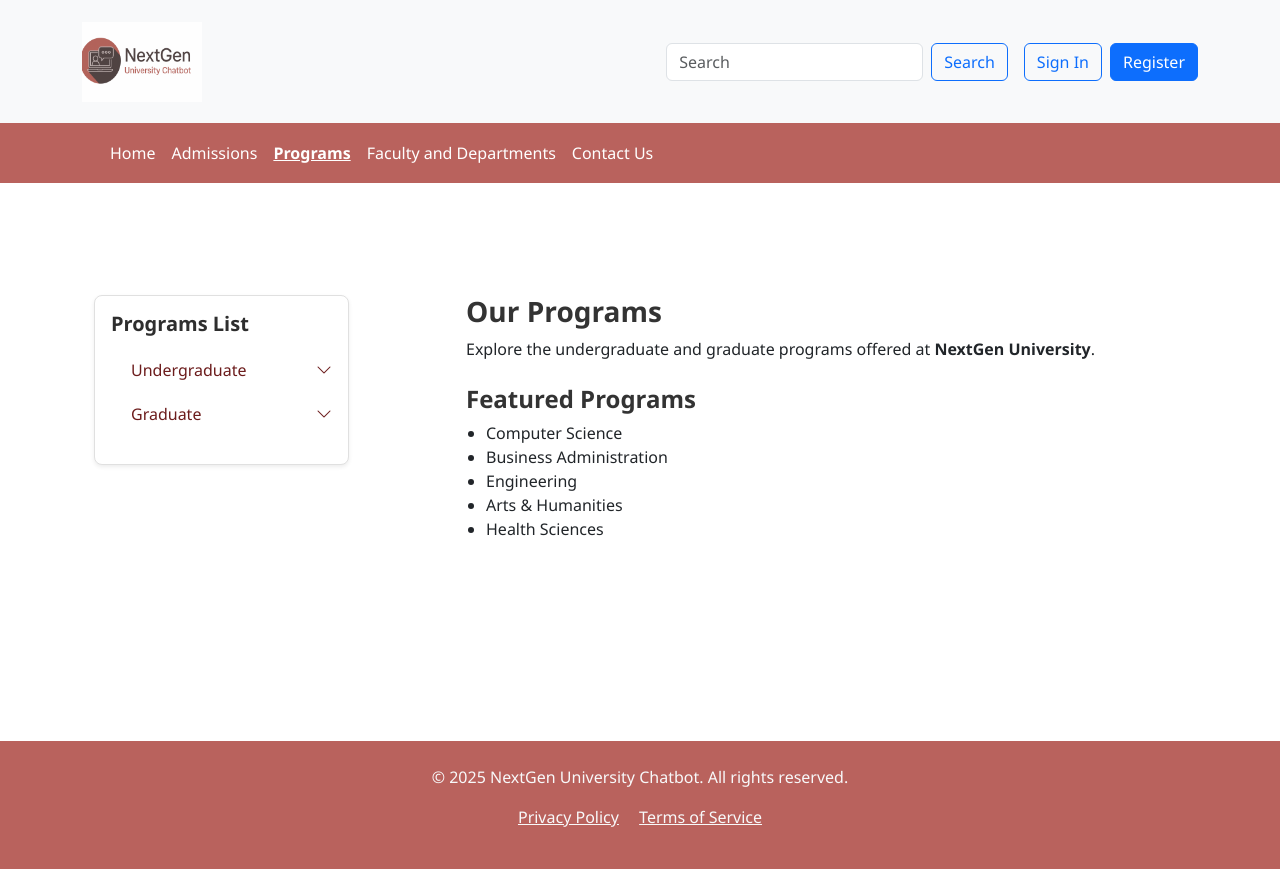
After one commit to adjgonzalez/NextGenUniversityChatbot, a Django app: page /programs/ in a window 1280 px wide. The commit adds this page. Run offline with Django 5.2, Linux system fonts and the light colour scheme.

Commit message:
Program Pages

```diff
--- /dev/null
+++ b/uni-chatbot/mychatbot/static/mychatbot/pages.css
@@ -0,0 +1,198 @@
+
+/* Navbar alignment fix */
+.navbar-nav .nav-item {
+  display: flex;
+  align-items: center;
+}
+
+/* Default link style */
+.navbar-nav .nav-link {
+  color: #fff !important;         /* Make all nav links white */
+  padding: 10px 15px;
+  text-decoration: none;
+  vertical-align: middle;
+}
+
+/* Hover effect */
+.navbar-nav .nav-link:hover {
+  color: #f8f8f8 !important;
+}
+
+/* Active link style */
+.navbar-nav .nav-link.active {
+  color: #fff !important;
+  font-weight: bold;
+  text-decoration: underline;
+}
+
+/* Remove blue link focus outline */
+.navbar-nav .nav-link:focus,
+.navbar-nav .nav-link:visited,
+.navbar-nav .nav-link:active {
+  color: #fff !important;
+  text-decoration: none;
+  outline: none;
+}
+
+
+/* === Programs Page Styling === */
+
+.programs-container {
+  padding-top: 40px;
+  padding-bottom: 40px;
+}
+
+.programs-container h3,
+.programs-container h4,
+.programs-container h5 {
+  color: #333;
+}
+
+.programs-list .program-link {
+  display: block;
+  padding: 6px 0;
+  color: #6c1c1c;
+  text-decoration: none;
+  font-weight: 500;
+  transition: all 0.2s ease-in-out;
+}
+
+.programs-list .program-link:hover {
+  color: #a43d3d;
+  text-decoration: underline;
+}
+
+.card {
+  border-radius: 8px;
+  border: 1px solid #e0e0e0;
+  background-color: #fff;
+}
+
+.card h5 {
+  color: #2e2e2e;
+}
+
+.card p {
+  margin-bottom: 8px;
+}
+
+.container ul {
+  padding-left: 20px;
+}
+
+/* For smaller screens */
+@media (max-width: 768px) {
+  .programs-container .card {
+    margin-bottom: 20px;
+  }
+}
+
+.program-link {
+  text-decoration: none;
+  color: #333;
+  font-weight: 600;
+  cursor: pointer;
+}
+
+.program-link:hover {
+  color: #007BFF;
+}
+
+.nested-link {
+  text-decoration: none;
+  color: #555;
+  display: block;
+  padding: 3px 0;
+}
+
+.nested-link:hover {
+  color: #007BFF;
+}
+
+.bi {
+  transition: transform 0.3s ease;
+}
+
+a[aria-expanded="true"] .bi {
+  transform: rotate(180deg);
+}
+
+.program-link {
+  text-decoration: none;
+  color: #333;
+  font-weight: 600;
+  cursor: pointer;
+}
+
+.program-link:hover {
+  color: #007BFF;
+}
+
+.nested-link {
+  text-decoration: none;
+  color: #555;
+  display: block;
+  padding: 3px 0;
+}
+
+.nested-link:hover {
+  color: #007BFF;
+}
+
+.bi {
+  transition: transform 0.3s ease;
+}
+
+/* Rotate arrow on expand */
+.program-link[aria-expanded="true"] .bi {
+  transform: rotate(180deg);
+}
+
+.breadcrumb {
+  background-color: transparent !important;
+}
+
+.breadcrumb-item a {
+  color: #0d6efd !important; /* Bootstrap blue for links */
+  text-decoration: none;
+}
+
+.breadcrumb-item a:hover {
+  text-decoration: underline;
+}
+
+.breadcrumb-item.active {
+  color: #212529 !important; /* standard dark text for the active breadcrumb */
+  font-weight: 500;
+}
+
+
+/* Force breadcrumb text to be visible and consistent */
+nav.breadcrumb-nav,
+nav[aria-label="breadcrumb"] .breadcrumb {
+  background-color: transparent !important;
+  padding: 0;
+  margin-bottom: 1rem;
+}
+
+/* All breadcrumb items */
+.breadcrumb-item {
+  color: #212529 !important; /* readable dark text */
+  font-weight: 500;
+}
+
+/* Breadcrumb links */
+.breadcrumb-item a {
+  color: #0d6efd !important; /* Bootstrap blue */
+  text-decoration: none !important;
+}
+
+.breadcrumb-item a:hover {
+  text-decoration: underline !important;
+  color: #0a58ca !important; /* darker hover blue */
+}
+
+/* Active breadcrumb (current page) */
+.breadcrumb-item.active {
+  color: #212529 !important; /* visible gray/black */
+}
--- a/uni-chatbot/mychatbot/templates/base/base.html
+++ b/uni-chatbot/mychatbot/templates/base/base.html
@@ -4,16 +4,28 @@
   <head>
     <meta charset="UTF-8" />
     <meta name="viewport" content="width=device-width, initial-scale=1.0" />
+
     <title>
-      {% block title %}
-        Django App
-      {% endblock %}
+      {% block title %}Programs{% endblock %}
     </title>
+
+    <title>Programs</title>
+    {% block head %}{% endblock %}
+
+
     <!-- Bootstrap CSS CDN -->
     <link href="https://cdn.jsdelivr.net/npm/bootstrap@5.3.1/dist/css/bootstrap.min.css" rel="stylesheet">
     <!-- Custom CSS files-->
     <link rel="stylesheet" href="{% static 'mychatbot/style.css' %}">
     <link rel="stylesheet" href="{% static 'mychatbot/admissions.css' %}">
+    <link rel="stylesheet" href="{% static 'mychatbot/pages.css' %}">
+    <!-- Bootstrap Icons (for arrow icons) -->
+    <link href="https://cdn.jsdelivr.net/npm/bootstrap-icons@1.10.5/font/bootstrap-icons.css" rel="stylesheet">
+
+    <!-- Bootstrap JS (for collapse functionality) -->
+    <script src="https://cdn.jsdelivr.net/npm/bootstrap@5.3.0/dist/js/bootstrap.bundle.min.js"></script>
+
+
   </head>
   <body>
     {% include "./navbar.html" %}
--- a/uni-chatbot/mychatbot/templates/base/navbar.html
+++ b/uni-chatbot/mychatbot/templates/base/navbar.html
@@ -28,7 +28,7 @@
       <ul class="navbar-nav me-auto mb-2 mb-lg-0">
         <li class="nav-item"><a class="nav-link {% if request.path == '/' %}active{% endif %}" href="/">Home</a></li>
         <li class="nav-item"><a class="nav-link {% if request.path == '/admissions/' %}active{% endif %}" href="/admissions/">Admissions</a></li>
-        <li class="nav-item"><a class="nav-link" href="/">Programs</a></li>
+        <li class="nav-item"><a class="nav-link {% if request.path == '/programs/' %}active{% endif %}" href="/programs/">Programs</a></li>
         <li class="nav-item"><a class="nav-link {% if request.path == '/faculty/' %}active{% endif %}" href="/faculty/">Faculty and Departments</a></li>
         <li class="nav-item"><a class="nav-link {% if request.path == '/contact/' %}active{% endif %}" href="/contact/">Contact Us</a></li>
       </ul>
--- /dev/null
+++ b/uni-chatbot/mychatbot/templates/base/programs.html
@@ -0,0 +1,83 @@
+{% extends 'base/base.html' %}
+{% load static %}
+
+{% block title %}Programs{% endblock %}
+
+{% block content %}
+<div class="programs-container container my-5">
+    <div class="row justify-content-between">
+        <!-- Programs List Card -->
+        <div class="col-md-3 mb-4">
+            <div class="card shadow-sm p-3">
+                <h5 class="fw-bold mb-3">Programs List</h5>
+                <ul class="list-unstyled programs-list">
+
+                <!-- Undergraduate -->
+                <li>
+                    <a class="program-link d-flex justify-content-between align-items-center"
+                    data-bs-toggle="collapse"
+                    href="#undergraduateList"
+                    role="button"
+                    aria-expanded="false"
+                    aria-controls="undergraduateList">
+                    Undergraduate
+                    <i class="bi bi-chevron-down"></i>
+                    </a>
+                    <ul class="collapse ms-3 mt-2" id="undergraduateList" data-bs-parent="#programsAccordion">
+                    {% for program in programs.Undergraduate %}
+                        <li>
+                        <a href="{% url 'programs_detail1' program.slug %}" class="nested-link">
+                            {{ program.name }}
+                        </a>
+                        </li>
+                    {% endfor %}
+                    </ul>
+                </li>
+
+                <!-- Graduate -->
+                <li class="mt-2">
+                    <a class="program-link d-flex justify-content-between align-items-center"
+                    data-bs-toggle="collapse"
+                    href="#graduateList"
+                    role="button"
+                    aria-expanded="false"
+                    aria-controls="graduateList">
+                    Graduate
+                    <i class="bi bi-chevron-down"></i>
+                    </a>
+                    <ul class="collapse ms-3 mt-2" id="graduateList" data-bs-parent="#programsAccordion">
+                    {% for program in programs.Graduate %}
+                        <li>
+                        <a href="{% url 'programs_detail1' program.slug %}" class="nested-link">
+                            {{ program.name }}
+                        </a>
+                        </li>
+                    {% endfor %}
+                    </ul>
+                </li>
+            </div>
+        </div>
+
+
+        <!-- Main Programs Info -->
+
+        <div class="col-md-8 mb-4">
+        <h3 class="fw-bold">Our Programs</h3>
+        <p>
+            Explore the undergraduate and graduate programs offered at
+            <strong>NextGen University</strong>.
+        </p>
+
+        <h4 class="fw-bold mt-4">Featured Programs</h4>
+        <ul>
+            <li>Computer Science</li>
+            <li>Business Administration</li>
+            <li>Engineering</li>
+            <li>Arts & Humanities</li>
+            <li>Health Sciences</li>
+        </ul>
+        </div>
+
+    </div>
+</div>
+{% endblock %}
--- a/uni-chatbot/mychatbot/urls.py
+++ b/uni-chatbot/mychatbot/urls.py
@@ -8,4 +8,6 @@ urlpatterns = [
     path("admissions/load/<str:page_name>/", views.load_sidebar_content, name="load_sidebar_content"),  # AJAX
     path("contact/", views.contact, name="contact"),
     path("faculty/", views.faculty, name="faculty"),
+    path("programs/", views.programs, name="programs"),
+    path('programs/<slug:program_slug>/', views.programs_detail1, name='program_detail'),path("programs_detail1/", views.programs_detail1, name="programs_detail1"),
 ]
--- a/uni-chatbot/mychatbot/views.py
+++ b/uni-chatbot/mychatbot/views.py
@@ -1,6 +1,7 @@
 from django.shortcuts import render
 from django.template.loader import render_to_string
 from django.http import JsonResponse
+from django.http import Http404
 
 # Home page
 def index(request):
@@ -44,3 +45,95 @@ def contact(request):
 # Faculty page
 def faculty(request):
     return render(request, "base/faculty.html")
+
+
+def programs(request):
+    return render(request, 'base/programs.html', {'programs': PROGRAMS})
+
+
+PROGRAMS = {
+    'Undergraduate': [
+        {
+            'name': 'BSc in Computer Science',
+            'slug': 'bsc-in-computer-science',
+            'degree': 'BSc',
+            'duration': '4 years',
+            'routes': 'Course-based',
+            'enrollment_status': 'Full-time',
+            'campus': "St. John's",
+            'description': (
+            'Learn programming, algorithms, AI, and software development. '
+            'Computer science deals with the theoretical foundations of information and computation, and with practical techniques for their implementation and application. '
+            'Virtually every discipline – practical, theoretical or creative – is experiencing the influence of computers. The ever-increasing dependence on computer technology '
+            'in our daily lives presents rich opportunities for those interested in the design of new applications and systems. Every career can benefit from a deeper understanding of computing. '
+            'The technology skills a major in computer science helps develop will make you indispensable and relevant no matter your position. '
+            'We offer individual courses and full programs so any student can develop their computer skills and interest regardless of their career trajectory. '
+            'Memorial’s Co-operative Internship in Computer Science (CICS) provides an opportunity for you to obtain rewarding placements in computer industries. '
+            'The internship program includes a paid placement of eight to 16 months so you can explore career options and develop workplace skills at the same time. '
+            'We offer major, minor and honours programs leading to either a bachelor of arts (BA) or bachelor of science (B.Sc.) in Computer Science. '
+            'Joint programs are available in: '
+
+            ),
+            'joint_programs': [
+                'Applied Mathematics and Computer Science (B.Sc. major)',
+                'Computer Science and Economics (B.Sc. major)',
+                'Computer Science and Physics (B.Sc. major and honours)',
+                'Computer Science and Pure Mathematics (B.Sc. major and honours)',
+                'Computer Science and Statistics (B.Sc. major and honours)',
+            ],
+        },
+        {
+            'name': 'BA in Economics',
+            'slug': 'ba-in-economics',
+            'degree': 'BA',
+            'duration': '3 years',
+            'description': 'Study economics, finance, and market theory. '
+            'Economics is a versatile field that deals with the analysis and management of production, '
+            'distribution and consumption of goods and services. Economics gives us the analytical tools to understand questions '
+            'such as how prices are determined, why some people are unemployed, why interest rates rise and fall, '
+            'and why product is traded between nations.'
+        }
+    ],
+    'Graduate': [
+        {
+            'name': 'MBA',
+            'slug': 'mba',
+            'degree': 'MBA',
+            'duration': '2 years',
+            'description': 'Advanced business management, leadership, and strategy. The MBA program is made up of 20 courses to be '
+            'completed on a part-time or full-time basis. Our MBA program is offered on campus in St. John’s and is not available online. '
+            'Required courses include business ethics, leadership skills and international business as well as business fundamentals '
+            'such as economics, finance, accounting, organizational behaviour, operations management, statistics, marketing, information '
+            'systems, human resources and strategic management. '
+            'Students can focus their studies through electives, including up to two graduate courses from other faculties, '
+            'and self-directed, faculty supervised research projects. One elective must be a designated course in any area of '
+            'international business.'
+        },
+        {
+            'name': 'MDSc in Data Science',
+            'slug': 'mdsc-in-data-science',
+            'degree': 'MDSc',
+            'duration': '2 years',
+            'description': 'Master data analytics, machine learning, and AI. Data science is one of the most sought-after professions of '
+            'the 21st century. With lives increasingly being lived online, nearly every individual leaves behind a data trail that is as '
+            'valuable as gold in this digital age. With this increasing generation of data, there is also an ever-increasing demand for '
+            'specialists who are able to structure, analyse and process it. This work is done by data scientists. Given the continuing '
+            'demand for data scientists, and the expected accelerated growth of this profession over the next few decades, Memorial has '
+            'developed the Master of Data Science (MDSc). Jointly offered by the Departments of Mathematics and Statistics and Computer '
+            'Science, it is a one-year program aiming to equip students with the foundations of data science and provide them with '
+            'practical techniques needed to effectively translate data into knowledge, communicate the findings, and help in the '
+            'decision-making process.'
+        }
+    ],
+}
+
+def programs_detail1(request, program_slug):
+    for category, programs in PROGRAMS.items():
+        for program in programs:
+            if program['slug'] == program_slug:
+                return render(request, 'base/programs_detail1.html', {
+                    'program': program,
+                    'category': category
+                })
+
+    raise Http404("Program not found")
--- a/uni-chatbot/mysite/urls.py
+++ b/uni-chatbot/mysite/urls.py
@@ -23,4 +23,6 @@ urlpatterns = [
     path('admin/', admin.site.urls),
     path('', include('mychatbot.urls')),
     # path('uni/', include("mychatbot.urls")),
+    path('programs/', include('mychatbot.urls')),
+    path('programs/<slug:program_slug>/', views.programs_detail1, name='programs_detail1'),
 ]
```
Also changed, not shown: uni-chatbot/mychatbot/templates/base/programs_detail1.html (added, +67 -0 lines), uni-chatbot/mychatbot/static/mychatbot/style.css (line endings or trailing spaces).
